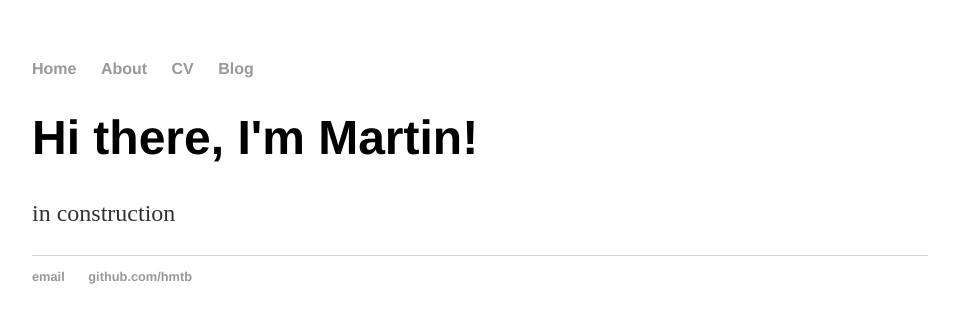
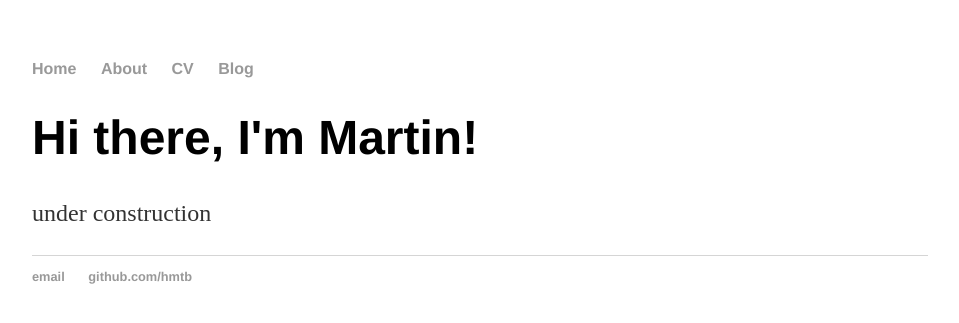
Before and after one commit to hmtb/hmtb.github.io, a Jekyll site: the page built from index.html, in a window 1280 px wide. Shown: the top 323 px of the page, without its empty margins (160-1119 px from the left). Built offline with Jekyll 4.4.1, drawn with Linux system fonts in a browser that asks for light colours.

Commit message:
Update index.html

```diff
--- a/index.html
+++ b/index.html
@@ -1,30 +1,8 @@
-<!DOCTYPE html>
-<html>
-	<head>
-		<title>Martin Hering</title>
-			<!-- link to main stylesheet -->
-		<link rel="stylesheet" type="text/css" href="/css/main.css">
-	</head>
-	<body>
-		<nav>
-    		<ul>
-        		<li><a href="/">Home</a></li>
-	        	<li><a href="/about">About</a></li>
-        		<li><a href="/cv">CV</a></li>
-        		<li><a href="/blog">Blog</a></li>
-    		</ul>
-		</nav>
-		<div class="container">
-    		<div class="blurb">
-        		<h1>Hi there, I'm Martin!</h1>
-				<p>in construction</p>
-    		</div><!-- /.blurb -->
-		</div><!-- /.container -->
-		<footer>
-    		<ul>
-        		<li><a href="mailto:contact.martinhering@gmail.com">email</a></li>
-        		<li><a href="https://github.com/hmtb">github.com/hmtb</a></li>
-			</ul>
-		</footer>
-	</body>
-</html>
+---
+layout: default
+title: Martin Hering, Human Computer Interaction
+---
+<div class="blurb">
+	<h1>Hi there, I'm Martin!</h1>
+	<p>under construction</p>
+</div><!-- /.blurb -->
```
